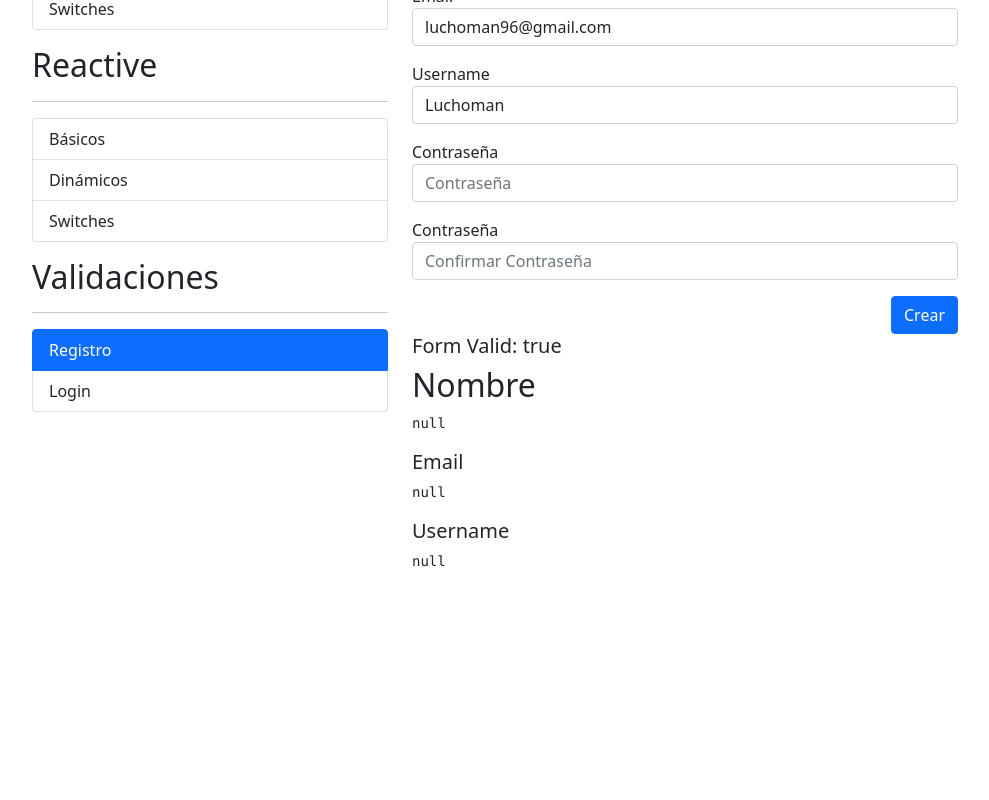
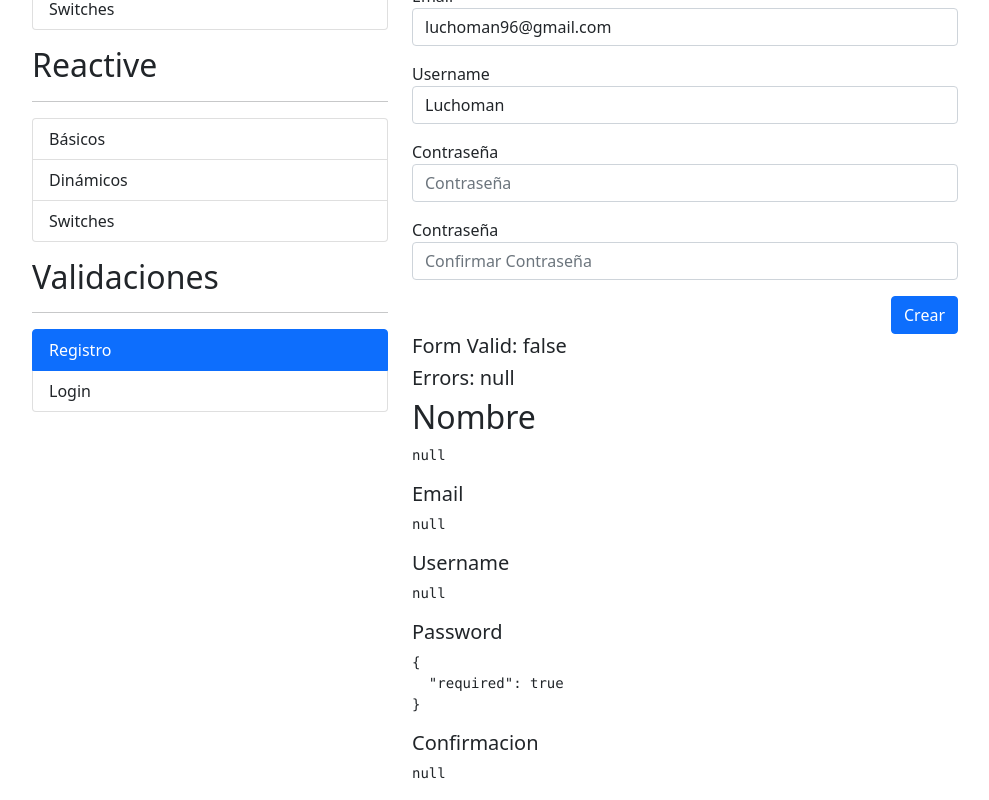
Before and after one commit to ElLuchoMan/FormulariosApp, an Angular app: page /auth/registro in a window 1280 px wide. Shown: the part 213-1013 px from the top of the page, without its empty margins (50-1039 px from the left). Before the commit the page ends 801 px from the top, so only its background shows below. Built offline with nearby package versions, Linux system fonts and the light colour scheme.

Commit message:
Agregada verficación de password

```diff
--- a/src/app/auth/pages/registro/registro.component.html
+++ b/src/app/auth/pages/registro/registro.component.html
@@ -31,13 +31,18 @@
             <div class="row mb-3">
                 <div class="col-sm-9">
                     <label class="col-sm-3 co-form-label">Contraseña</label>
-                    <input type="password" class="form-control" placeholder="Contraseña">
+                    <input type="password" class="form-control" formControlName="password" placeholder="Contraseña">
+                    <span *ngIf="campoNoValido('password')" class="form-text text-danger">Debe ser de mínimo 6
+                        caracteres </span>
                 </div>
             </div>
             <div class="row mb-3">
                 <div class="col-sm-9">
                     <label class="col-sm-3 co-form-label">Contraseña</label>
-                    <input type="password" class="form-control" placeholder="Confirmar Contraseña">
+                    <input type="password" class="form-control" formControlName="password2"
+                        placeholder="Confirmar Contraseña">
+                    <span *ngIf="campoNoValido('password2')" class="form-text text-danger"> Las contraseñas no coinciden
+                    </span>
                 </div>
             </div>
             <div class="row">
@@ -49,9 +54,14 @@
     </div>
 </div>
 <h5> Form Valid: {{miFormulario.valid}}</h5>
+<h5> Errors: {{miFormulario.errors|json}}</h5>
 <h2>Nombre</h2>
 <pre>{{miFormulario.controls.nombre.errors|json}}</pre>
 <h5>Email</h5>
 <pre>{{miFormulario.controls.email.errors|json}}</pre>
 <h5>Username</h5>
 <pre>{{miFormulario.controls.username.errors|json}}</pre>
+<h5>Password</h5>
+<pre>{{miFormulario.controls.password.errors|json}}</pre>
+<h5>Confirmacion</h5>
+<pre>{{miFormulario.controls.password2.errors|json}}</pre>
--- a/src/app/auth/pages/registro/registro.component.ts
+++ b/src/app/auth/pages/registro/registro.component.ts
@@ -14,6 +14,10 @@ export class RegistroComponent implements OnInit {
     nombre: ['', [Validators.required, Validators.pattern(this.validatorService.nombreApellidoPattern)]],
     email: ['', [Validators.required, Validators.pattern(this.validatorService.emailPattern)]],
     username: ['', [Validators.required, this.validatorService.noPuedeSerLuchoman]],
+    password: ['', [Validators.required, Validators.minLength(6)]],
+    password2: ['', [Validators.required]],
+  }, {
+    validators: [this.validatorService.camposIguales('password', 'password2')]
   })
   constructor(private fb: FormBuilder, private validatorService: ValidatorService) { }
   ngOnInit(): void {
--- a/src/app/shared/validator/validator.service.ts
+++ b/src/app/shared/validator/validator.service.ts
@@ -1,5 +1,5 @@
 import { Injectable } from '@angular/core';
-import { FormControl, ValidationErrors } from '@angular/forms';
+import { AbstractControl, FormControl, ValidationErrors } from '@angular/forms';
 
 @Injectable({
   providedIn: 'root'
@@ -18,5 +18,16 @@ export class ValidatorService {
     }
     return null
   }
-
+  camposIguales(campo1: string, campo2: string) {
+    return (formGroup: AbstractControl): ValidationErrors | null => {
+      const pass1 = formGroup.get(campo1)?.value;
+      const pass2 = formGroup.get(campo2)?.value;
+      if (pass1 !== pass2) {
+        formGroup.get(campo2)?.setErrors({ noIguales: true });
+        return { noIguales: true }
+      }
+      formGroup.get(campo2)?.setErrors(null);
+      return null;
+    }
+  }
 }
```
